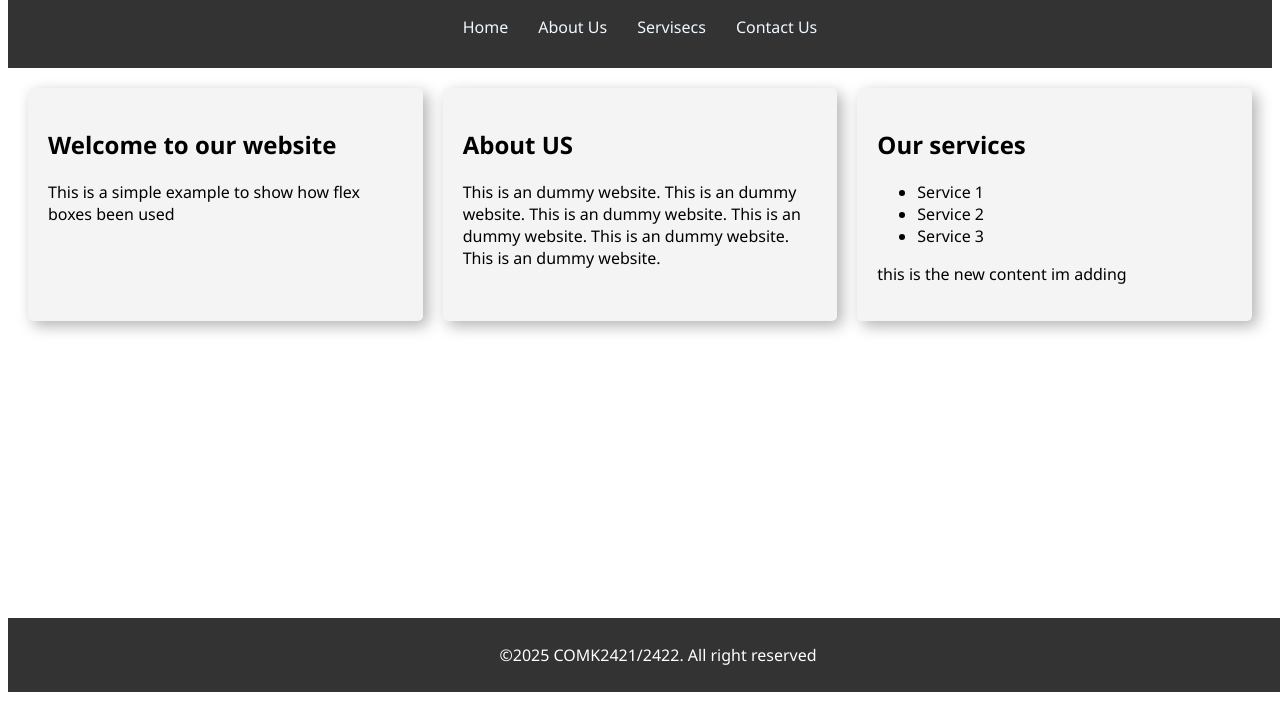
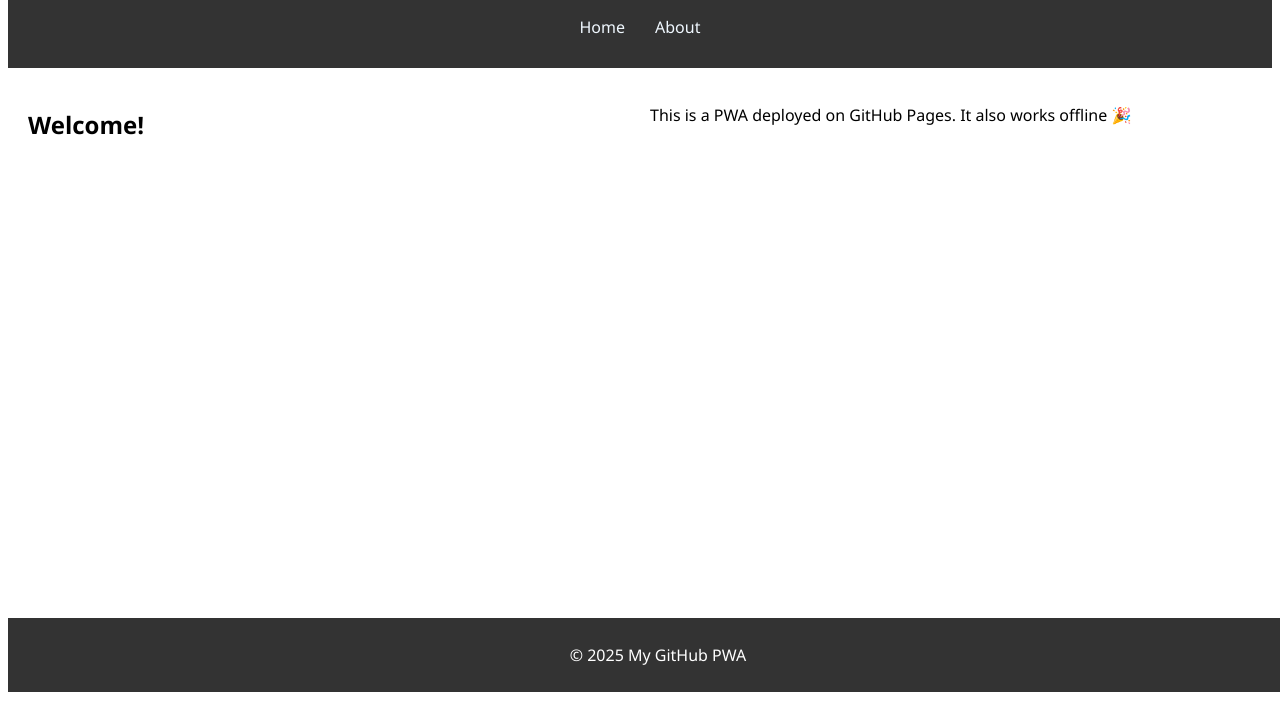
Before and after one commit to pmpallegama/Comk2521, a plain HTML site: page index.html in a window 1280 px wide. Shown: the part 108-816 px from the top of the page. Drawn offline with Linux system fonts and the light colour scheme.

Commit message:
Update index.html

```diff
--- a/index.html
+++ b/index.html
@@ -1,68 +1,44 @@
 <!DOCTYPE html>
 <html lang="en">
 <head>
-    <meta charset="UTF-8">
-    <meta name="viewport" content="width=device-width, initial-scale=1.0">
-    <!--pwa script-->
-    <link rel="icon" type="image/png" href="./favicon-96x96.png" sizes="96x96" />
-    <link rel="icon" type="image/svg+xml" href="./favicon.svg" />
-    <link rel="shortcut icon" href="./favicon.ico" />
-    <link rel="apple-touch-icon" sizes="180x180" href="./apple-touch-icon.png" />
-    <meta name="apple-mobile-web-app-title" content="COMK2521" />
-    <link rel="manifest" href="site.webmanifest" />
+  <meta charset="UTF-8" />
+  <meta name="viewport" content="width=device-width, initial-scale=1.0" />
 
-    <title>Document</title>
-    <link rel="stylesheet" href="./Styling/reset_style.css" >
-    <link rel="stylesheet" href="./Styling/style.css" >
+  <!-- PWA essentials -->
+  <link rel="manifest" href="./manifest.json" />
+  <meta name="theme-color" content="#ffffff" />
+  <link rel="apple-touch-icon" href="./apple-touch-icon.png" />
 
-
-    <title>Grid and Flex Website</title>
+  <title>My GitHub PWA</title>
+  <link rel="stylesheet" href="./Styling/reset_style.css">
+  <link rel="stylesheet" href="./Styling/style.css">
 </head>
 <body>
   <header>
-        <h1>Grid and Flex website</h1>
+    <h1>GitHub Pages PWA</h1>
     <nav>
-            <a href="#">Home</a>
-            <a href="./About_Us.html">About Us</a>
-            <a href="#">Servisecs</a>
-            <a href="#">Contact Us</a>
+      <a href="./index.html">Home</a>
+      <a href="./about.html">About</a>
     </nav>
   </header>
+
   <main>
-        <article id="welcome" class="sub_sections">
-            <h2>Welcome to our website</h2>
-            <p>This is a simple example to show how flex boxes been used</p>
-        </article>
-        <article id="about_us">
-            <h2>About US</h2>
-            <p>This is an dummy website. This is an dummy website. This is an
-                 dummy website. This is an dummy website. This is an dummy
-                  website. This is an dummy website. </p>
+    <h2>Welcome!</h2>
+    <p>This is a PWA deployed on GitHub Pages. It also works offline 🎉</p>
+  </main>
 
-        </article>
-        <article id="our_services">
-            <h2>Our services</h2>
-            <ul>
-                <li>Service 1</li>
-                <li>Service 2</li>
-                <li>Service 3</li>
-            </ul>
-            <p>this is the new content im adding</p>
-        </article>
-    </main>
   <footer>
-        <p>&copy;2025 COMK2421/2422. All right reserved</p>
+    <p>&copy; 2025 My GitHub PWA</p>
   </footer>
-      <!-- Service Worker registration -->
+
+  <!-- Register Service Worker -->
   <script>
     if ("serviceWorker" in navigator) {
       navigator.serviceWorker
         .register("./service-worker.js")
-        .then(reg => console.log("✅ Service Worker registered:", reg))
-        .catch(err => console.error("❌ Service Worker registration failed:", err));
+        .then(reg => console.log("✅ Service Worker registered", reg))
+        .catch(err => console.error("❌ SW registration failed:", err));
     }
   </script>
-
 </body>
-
 </html>
```
Lines whose indentation alone changed are shown as unchanged.
